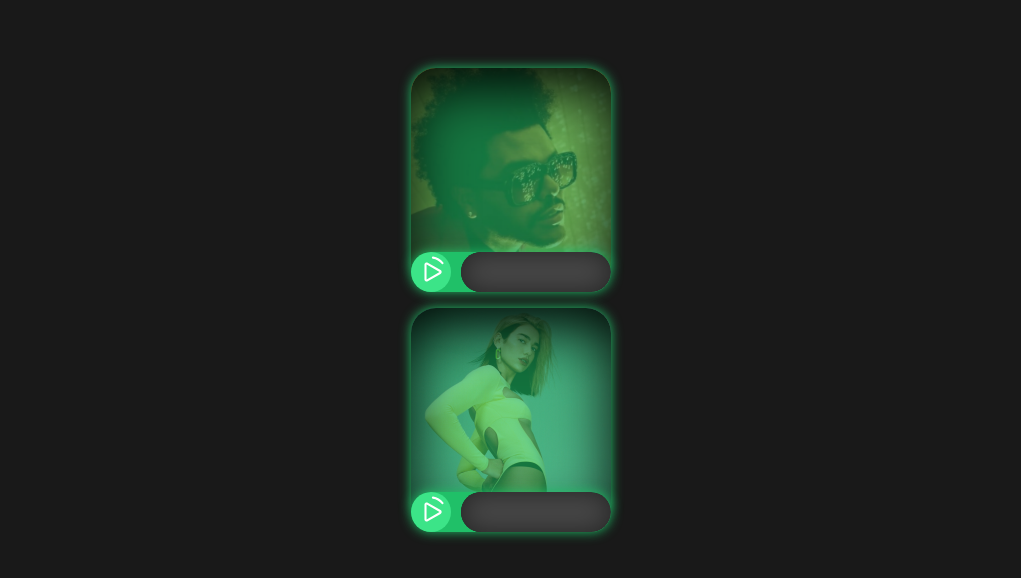
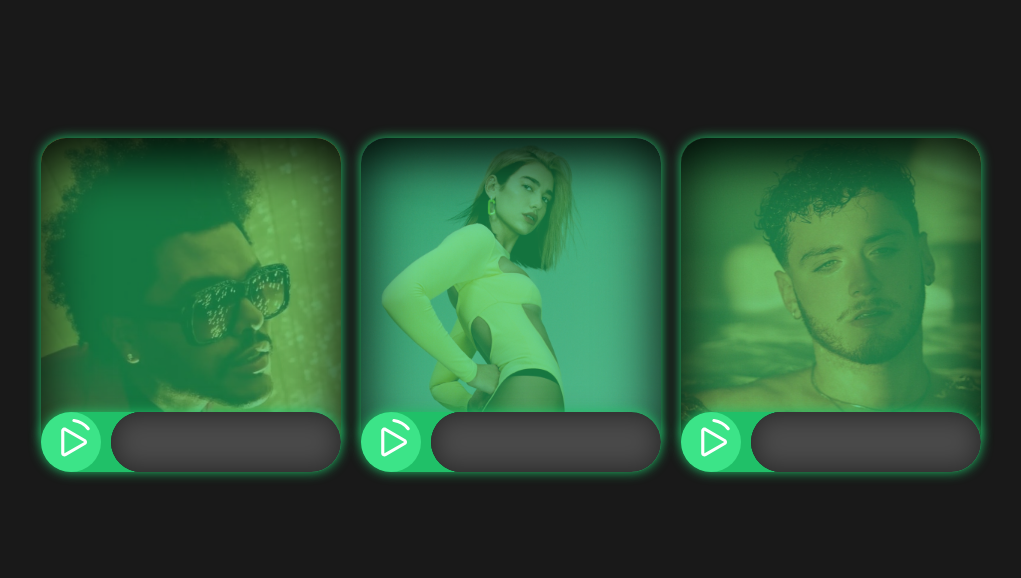
Before and after one commit to KonstantinVVictoria/podExpirements, a Next.js app: page / in a window 1280 px wide. Shown: the part 108-686 px from the top of the page, without its empty margins (129-1150 px from the left). Built offline with nearby package versions, Linux system fonts and the light colour scheme.

Commit message:
added jumbo tron, fixed waveform, and glow effect. Current bug: Can't control volume in safari. Added new song

```diff
--- a/components/player.jsx
+++ b/components/player.jsx
@@ -28,6 +28,7 @@ const Player = ({ Style, serial, src, img, title }) => {
         display: "flex",
         alignItems: "center",
         flexDirection: "column",
+        margin: "0px 10px 0px",
       }}
       className={Style["player-full-container"]}
     >
--- a/pages/index.js
+++ b/pages/index.js
@@ -9,7 +9,7 @@ export default function Home() {
       <Player
         id={1}
         serial={1}
-        Style={{ height: 40, width: 200, padding: [0], borderSize: 4 }}
+        Style={{ height: 60, width: 300, padding: [0], borderSize: 4 }}
         src="test"
         img="blind-lights"
         title="Blinding Lights"
@@ -17,11 +17,19 @@ export default function Home() {
       <Player
         id={2}
         serial={2}
-        Style={{ height: 40, width: 200, padding: [0], borderSize: 4 }}
+        Style={{ height: 60, width: 300, padding: [0], borderSize: 4 }}
         src="dua"
         img="dua_lipa"
         title="Dont Stop Me Now"
       />
+      <Player
+        id={3}
+        serial={3}
+        Style={{ height: 60, width: 300, padding: [0], borderSize: 4 }}
+        src="soarin"
+        img="bazzi"
+        title="Soarin"
+      />
     </div>
   );
 }
--- a/styles/Home.module.css
+++ b/styles/Home.module.css
@@ -1,14 +1,12 @@
 .container {
   min-height: 100vh;
   display: flex;
-  flex-direction: column;
   justify-content: center;
   align-items: center;
 }
 
-@media (max-width: 600px) {
-  .grid {
-    width: 100%;
+@media (max-width: 500px) {
+  .container {
     flex-direction: column;
   }
 }
```
Also changed, not shown: public/bazzi.jpg (added), 1 other file (tests, documents, lock files or other folders).
